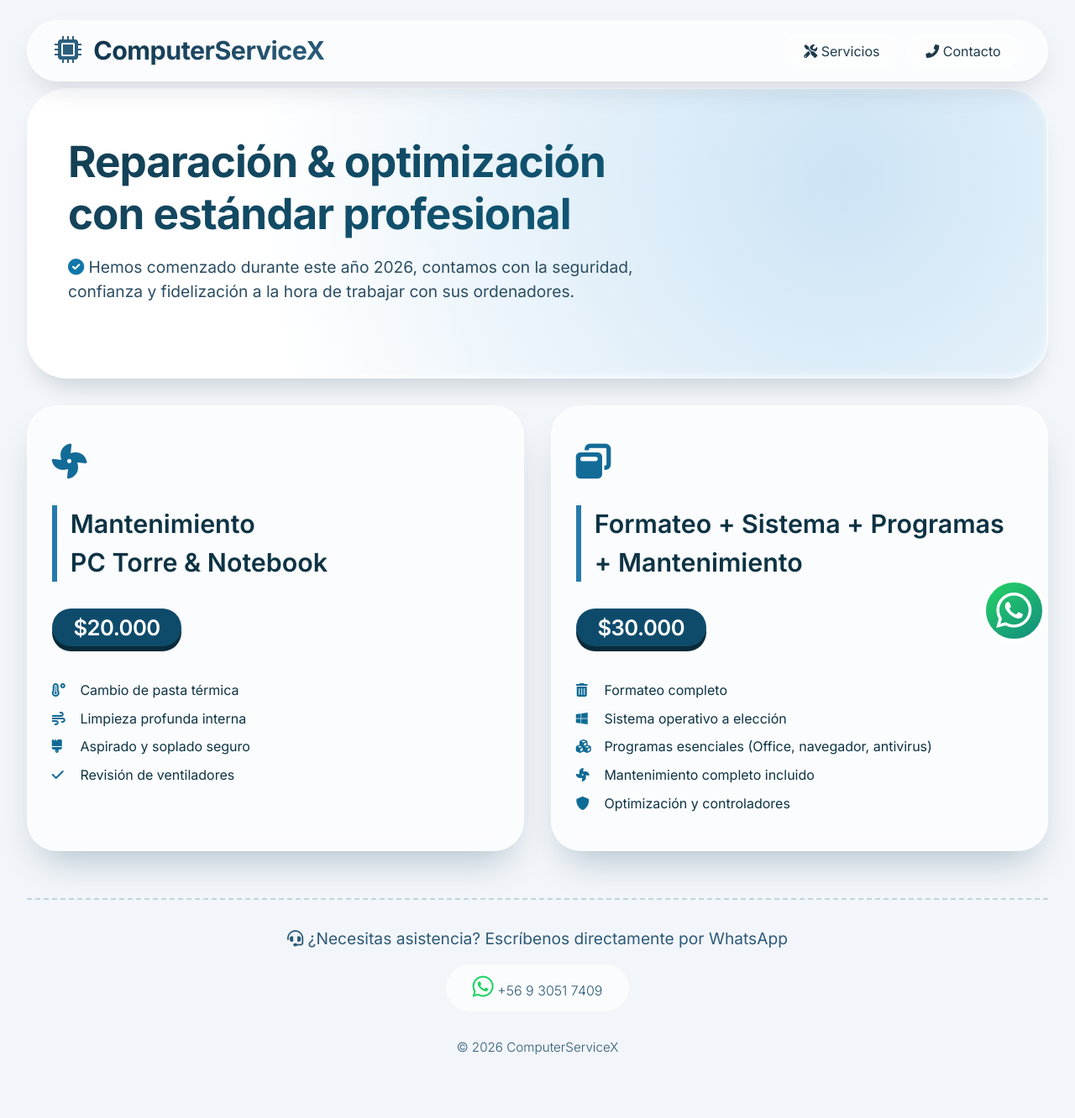
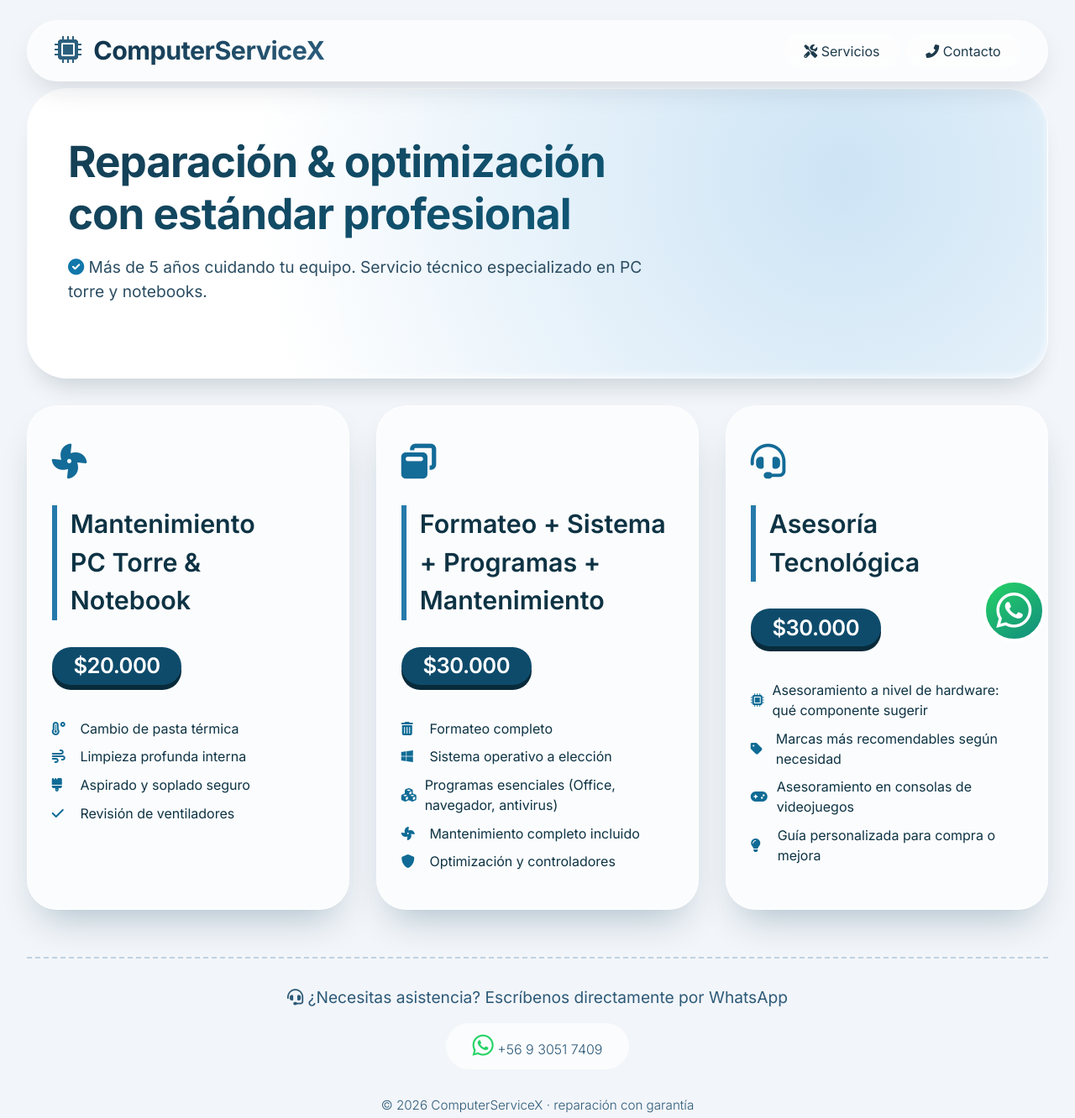
Before and after one commit to luiseduerp26/ComputerServices, a plain HTML site: page index.html in a window 1280 px wide. Shown: the whole page at 84% size. Drawn offline with Linux system fonts and the light colour scheme.

Commit message:
index.html

```diff
--- a/index.html
+++ b/index.html
@@ -331,11 +331,11 @@
     <section class="hero">
       <div class="hero-content">
         <h1>Reparación & optimización<br>con estándar profesional</h1>
-        <p><i class="fas fa-check-circle" style="color: #1177aa;"></i> Hemos comenzado durante este año 2026, contamos con la seguridad, confianza y fidelización a la hora de trabajar con sus ordenadores.</p>
+        <p><i class="fas fa-check-circle" style="color: #1177aa;"></i> Más de 5 años cuidando tu equipo. Servicio técnico especializado en PC torre y notebooks.</p>
       </div>
     </section>
 
-    <!-- Servicios (dos tipos) -->
+    <!-- Servicios (tres tipos) -->
     <section id="servicios" class="container" style="padding-top: 0;">
       <div class="services-grid">
         <!-- Servicio 1: Mantenimiento PC / notebook -->
@@ -364,6 +364,19 @@
             <li><i class="fas fa-shield-alt"></i> Optimización y controladores</li>
           </ul>
         </div>
+
+        <!-- NUEVO Servicio 3: Asesoría Tecnológica (hardware, marcas, consolas) -->
+        <div class="service-card">
+          <div class="service-icon"><i class="fas fa-headset"></i></div>
+          <h3>Asesoría Tecnológica</h3>
+          <div class="price-tag">$30.000</div>
+          <ul class="feature-list">
+            <li><i class="fas fa-microchip"></i> Asesoramiento a nivel de hardware: qué componente sugerir</li>
+            <li><i class="fas fa-tag"></i> Marcas más recomendables según necesidad</li>
+            <li><i class="fas fa-gamepad"></i> Asesoramiento en consolas de videojuegos</li>
+            <li><i class="fas fa-lightbulb"></i> Guía personalizada para compra o mejora</li>
+          </ul>
+        </div>
       </div>
     </section>
 
@@ -373,7 +386,7 @@
       <p style="margin-top: 1rem; background: rgba(255,255,255,0.7); border-radius: 60px; padding: 0.8rem 2rem; display: inline-block; backdrop-filter: blur(4px);">
         <i class="fab fa-whatsapp" style="color: #25D366; font-size: 1.8rem;"></i>  +56 9 3051 7409
       </p>
-      <p style="margin-top: 2rem; font-size: 0.95rem;">© 2026 ComputerServiceX </p>
+      <p style="margin-top: 2rem; font-size: 0.95rem;">© 2026 ComputerServiceX · reparación con garantía</p>
     </footer>
   </main>
 
@@ -414,7 +427,7 @@
       cards.forEach(card => observer.observe(card));
 
       // también se puede agregar un pequeño console log creativo (opcional)
-      console.log('⚡ ComputerServiceX - página dinámica cargada');
+      console.log('⚡ ComputerServiceX - página dinámica cargada (nuevo servicio: Asesoría Tecnológica)');
     })();
   </script>
 </body>
```
